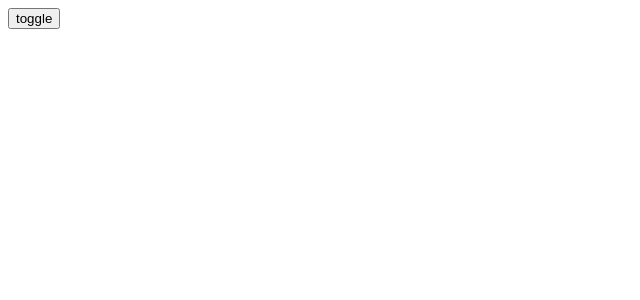
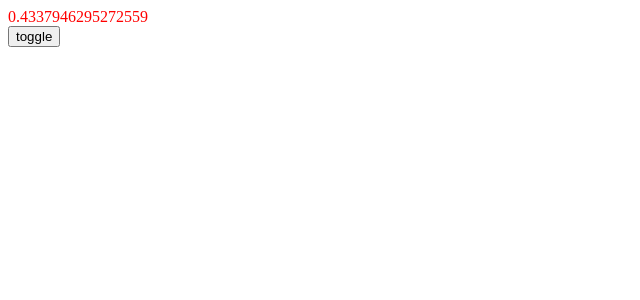
Before and after one commit to GoldenDecade/react-todolist, a React (Create React App) app: page / in a window 1280 px wide. Both pictures are taken after a click on the button "toggle". Shown: the top 300 px of the page, without its empty margins (0-640 px from the left). Built offline with nearby package versions, Linux system fonts and the light colour scheme.

Commit message:
TransitionGroup 使用

```diff
--- a/src/App.js
+++ b/src/App.js
@@ -1,32 +1,41 @@
 import React, {Component, Fragment} from 'react';
 import './App.css';
-import { CSSTransition } from 'react-transition-group';
+import { CSSTransition, TransitionGroup } from 'react-transition-group';
 class App extends Component {
     constructor(props) {
         super(props);
         this.state = {
-            show: true
+            list: []
         };
         this.handleClick = this.handleClick.bind(this);
     }
     handleClick() {
+        let item = Math.random();
         this.setState((prevState) => ({
-            show: !prevState.show
-        }))
+            list: [...prevState.list, item]
+        }));
     }
     render(){
         return (
             <Fragment>
+                <TransitionGroup>
+                    {
+                        this.state.list.map((item, index) => {
+                            return (
                                 <CSSTransition
-                    in={this.state.show}
                                     timeout={1000}
                                     classNames='fade'
                                     unmountOnExit
                                     onEntered={(el)=> console.log(el)}
                                     appear={true}
+                                    key={item}
                                 >
-                    <div >hello</div>
+                                    <div >{item}</div>
                                 </CSSTransition>
+                            )
+                        })
+                    }
+                </TransitionGroup>
                 <button onClick={this.handleClick}>toggle</button>
             </Fragment>
         )
```
Lines whose indentation alone changed are shown as unchanged.
